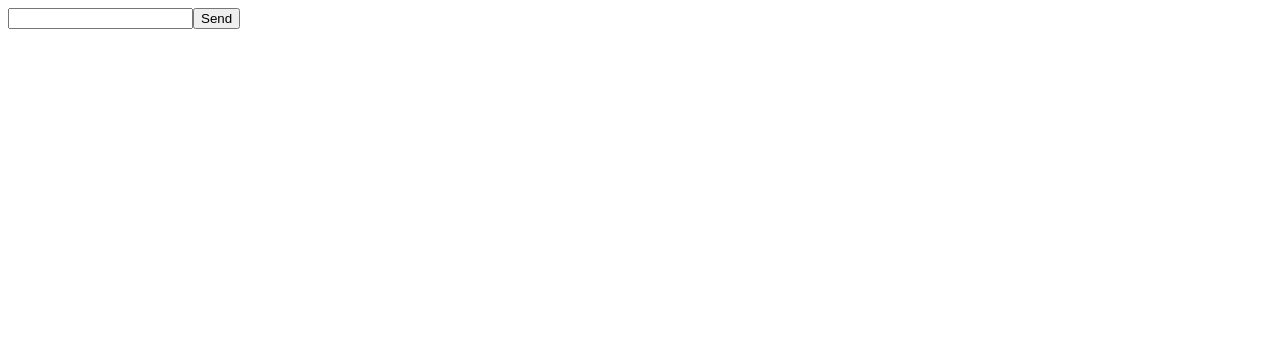
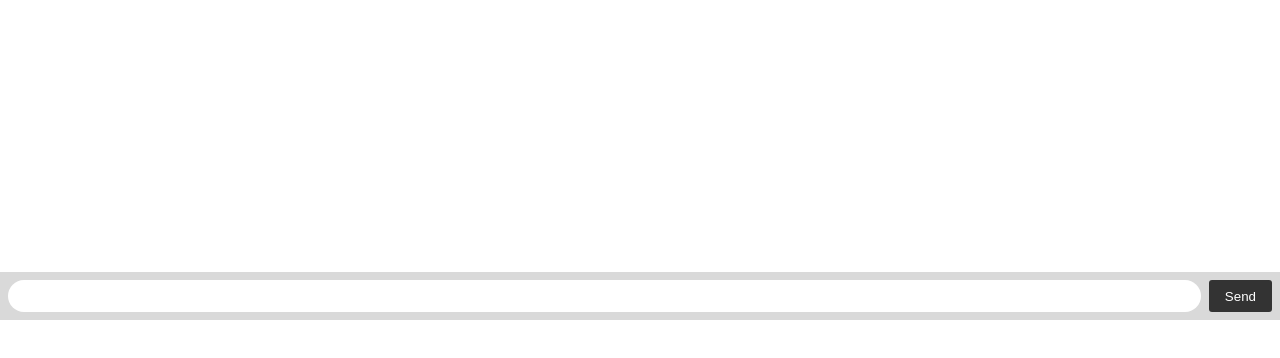
Before and after one commit to cbpanderson/restaurantReviewer, a website: page index.html in a window 1280 px wide. Drawn offline with Linux system fonts and the light colour scheme.

Commit message:
added search bar to homepage and form functionality

```diff
--- a/index.html
+++ b/index.html
@@ -8,7 +8,7 @@
     <link href="public/style.css" rel="stylesheet" type="text/css" />
   </head>
   <body>
-    <form id="reviewForm" action="">
+    <form id="reviewForm" action="/search-results.html" method="get">
       <input id="input" autocomplete="off" /><button>Send</button>
     </form>
 
--- a/public/style.css
+++ b/public/style.css
@@ -0,0 +1,32 @@
+body {
+    margin: 0;
+    padding-bottom: 3rem;
+    /* font-family: -apple-system, BlinkMacSystemFont, "Segoe UI", Roboto, Helvetica, Arial, sans-serif;  */
+}
+#reviewForm{
+    background: rgba(0, 0, 0, 0.15);
+    padding: 0.25rem;
+    position: fixed;
+    bottom: 60%;
+    left: 0;
+    right: 0;
+    display: flex;
+    height: 3rem;
+    box-sizing: border-box; backdrop-filter: blur(10px);
+}
+#reviewForm > button {
+    background: #333;
+    border: none;
+    padding: 0 1rem;
+    margin: 0.25rem;
+    border-radius: 3px;
+    outline: none;
+    color: #fff;
+}
+#input {
+    border: none;
+    padding: 0 1rem;
+    flex-grow: 1;
+    border-radius: 2rem;
+    margin: 0.25rem;
+}
```
Also changed, not shown: views/search-results.html (added).
